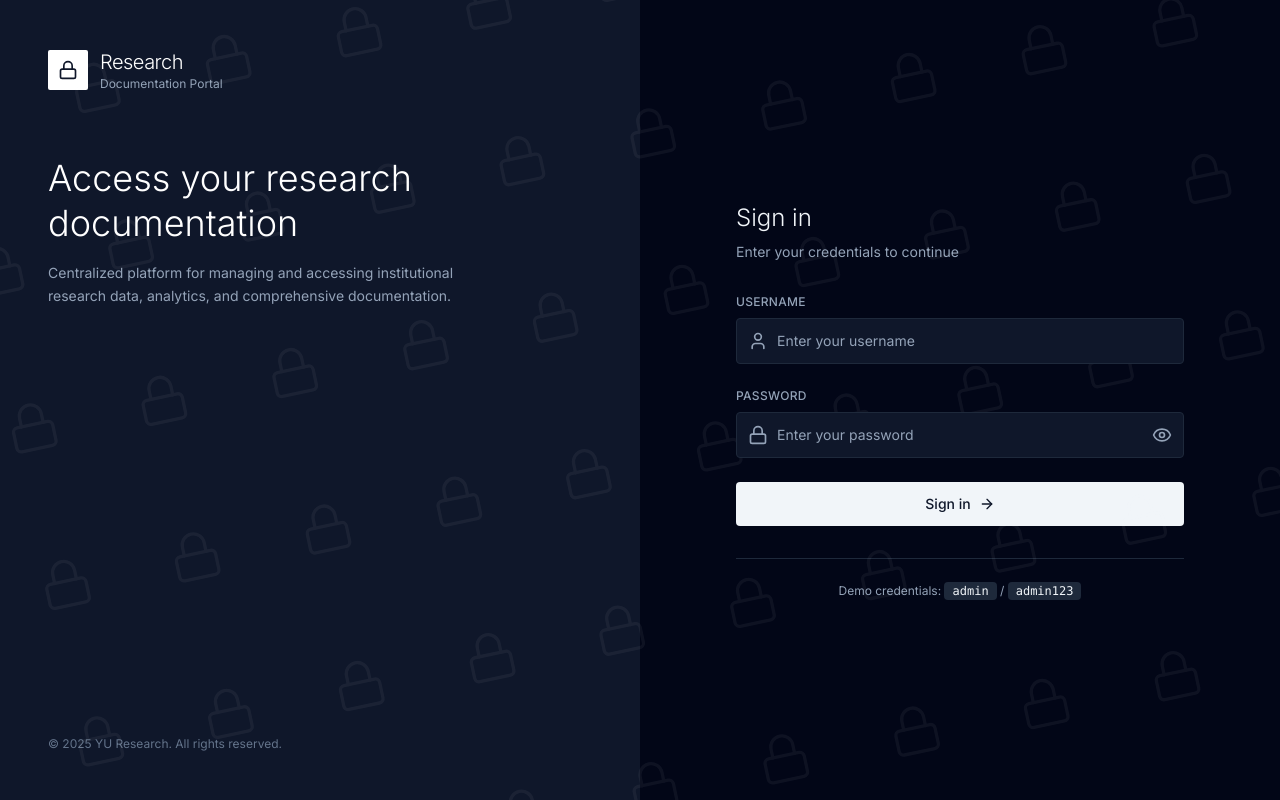
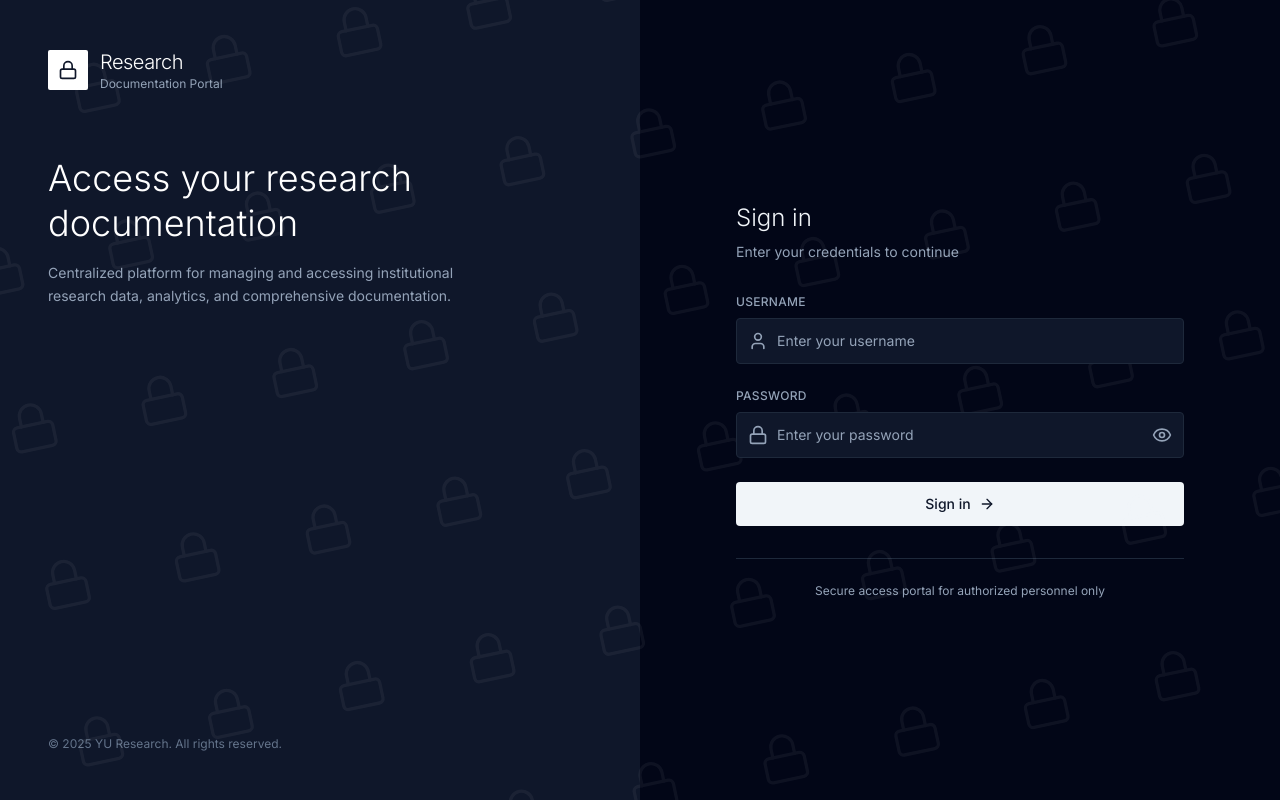
Before and after one commit to zAngel78/nolo, a React (Vite) app: page / in a window 1280 px wide. Built offline with nearby package versions, Linux system fonts and the light colour scheme.

Commit message:
fsdfsdfsdfsf

```diff
--- a/index.html
+++ b/index.html
@@ -2,9 +2,10 @@
 <html lang="en">
   <head>
     <meta charset="UTF-8" />
-    <link rel="icon" type="image/svg+xml" href="/vite.svg" />
+    <link rel="icon" type="image/svg+xml" href="/favicon.svg" />
     <meta name="viewport" content="width=device-width, initial-scale=1.0" />
-    <title>yu-research-admin</title>
+    <meta name="description" content="YU Research Documentation Portal - Comprehensive analysis and strategic recommendations for digital transformation" />
+    <title>YU Research Portal | Documentation & Analytics</title>
   </head>
   <body>
     <div id="root"></div>
--- a/src/components/Login.jsx
+++ b/src/components/Login.jsx
@@ -160,7 +160,7 @@ const Login = () => {
           {/* Info */}
           <div className="mt-8 pt-6 border-t border-slate-200 dark:border-slate-800">
             <p className="text-xs text-slate-500 dark:text-slate-400 text-center">
-              Demo credentials: <code className="bg-slate-100 dark:bg-slate-800 px-2 py-0.5 rounded text-slate-900 dark:text-slate-100 font-mono">admin</code> / <code className="bg-slate-100 dark:bg-slate-800 px-2 py-0.5 rounded text-slate-900 dark:text-slate-100 font-mono">admin123</code>
+              Secure access portal for authorized personnel only
             </p>
           </div>
         </div>
--- a/src/context/AuthContext.jsx
+++ b/src/context/AuthContext.jsx
@@ -2,10 +2,10 @@ import { createContext, useContext, useState, useEffect } from 'react'
 
 const AuthContext = createContext(null)
 
-// Credenciales estáticas
+// Credenciales estáticas (seguras)
 const STATIC_CREDENTIALS = {
-  username: 'admin',
-  password: 'admin123'
+  username: 'yu_research_admin_2025',
+  password: 'YU#Res3arch$P0rt@l!2025_Secure'
 }
 
 export const AuthProvider = ({ children }) => {
```
Also changed, not shown: public/favicon.svg (added).
